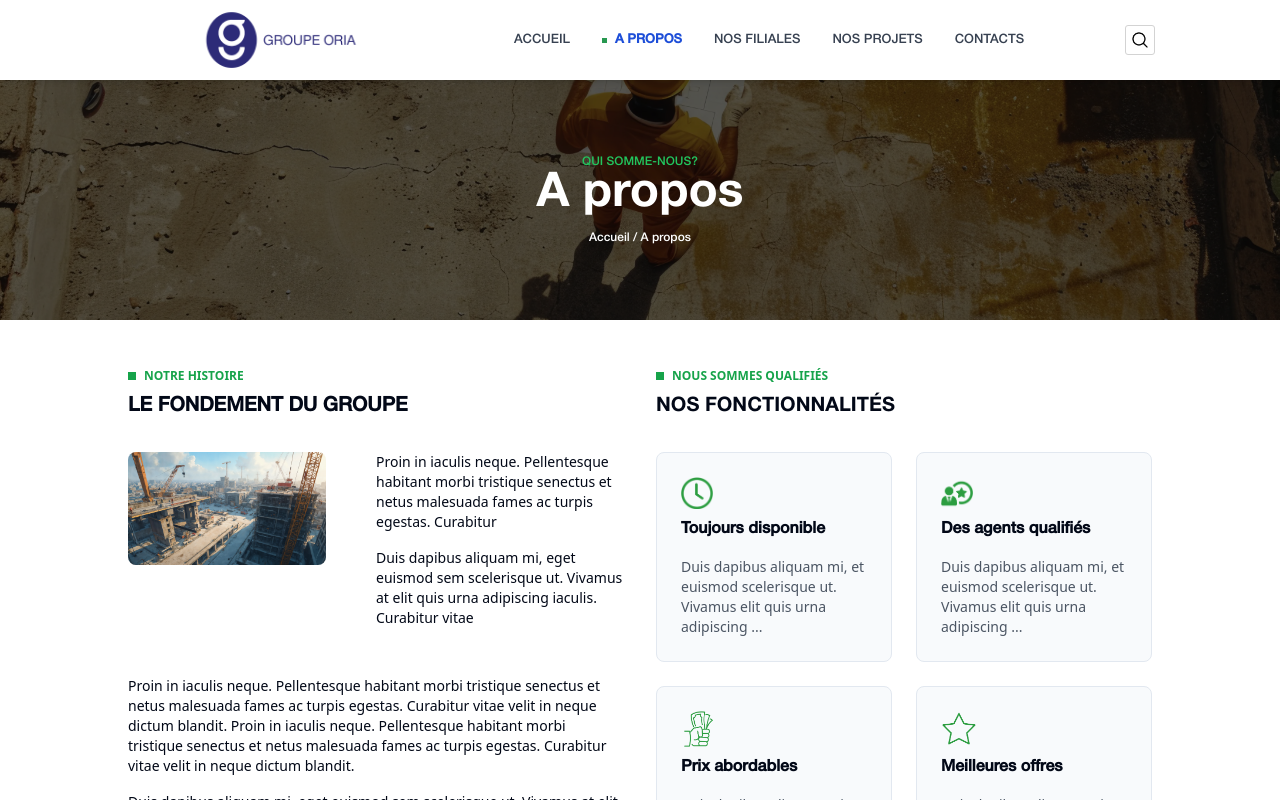
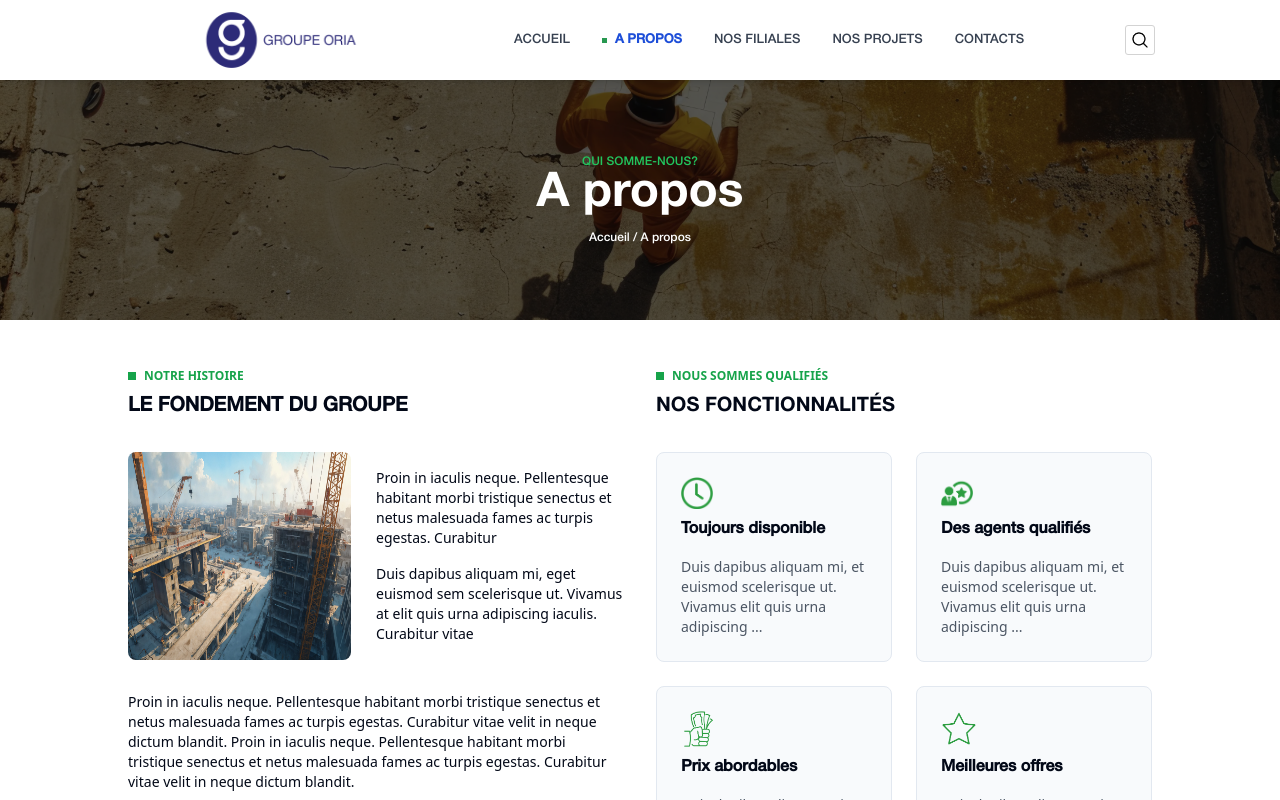
Before and after one commit to SylvHardDev/site-oria, a React (Vite) app: page /about in a window 1280 px wide. Shown: the top 800 px of the page. Built offline with nearby package versions, Linux system fonts and the light colour scheme.

Commit message:
fix marging

```diff
--- a/src/components/About/SectionHistorique.jsx
+++ b/src/components/About/SectionHistorique.jsx
@@ -19,15 +19,15 @@ function SectionHistorique() {
             <div className="grid grid-cols-1 md:grid-cols-2 gap-8 ">
               <div className=" col-span-2 flex flex-col md:flex-row justify-between">
                 {/* Image */}
-                <div className="w-full mb-3 md:w-[40%]">
+                <div className="w-full md:w-[45%]">
                   <img
                     src={photo_Historique}
                     alt="Construction"
-                    className="w-full rounded-lg"
+                    className="w-full h-full rounded-lg"
                   />
                 </div>
                 {/* Texte */}
-                <div className=" md:w-[50%]">
+                <div className="mt-4 md:w-[50%]">
                   <p className="text-sm mb-4">
                     Proin in iaculis neque. Pellentesque habitant morbi
                     tristique senectus et netus malesuada fames ac turpis
```
